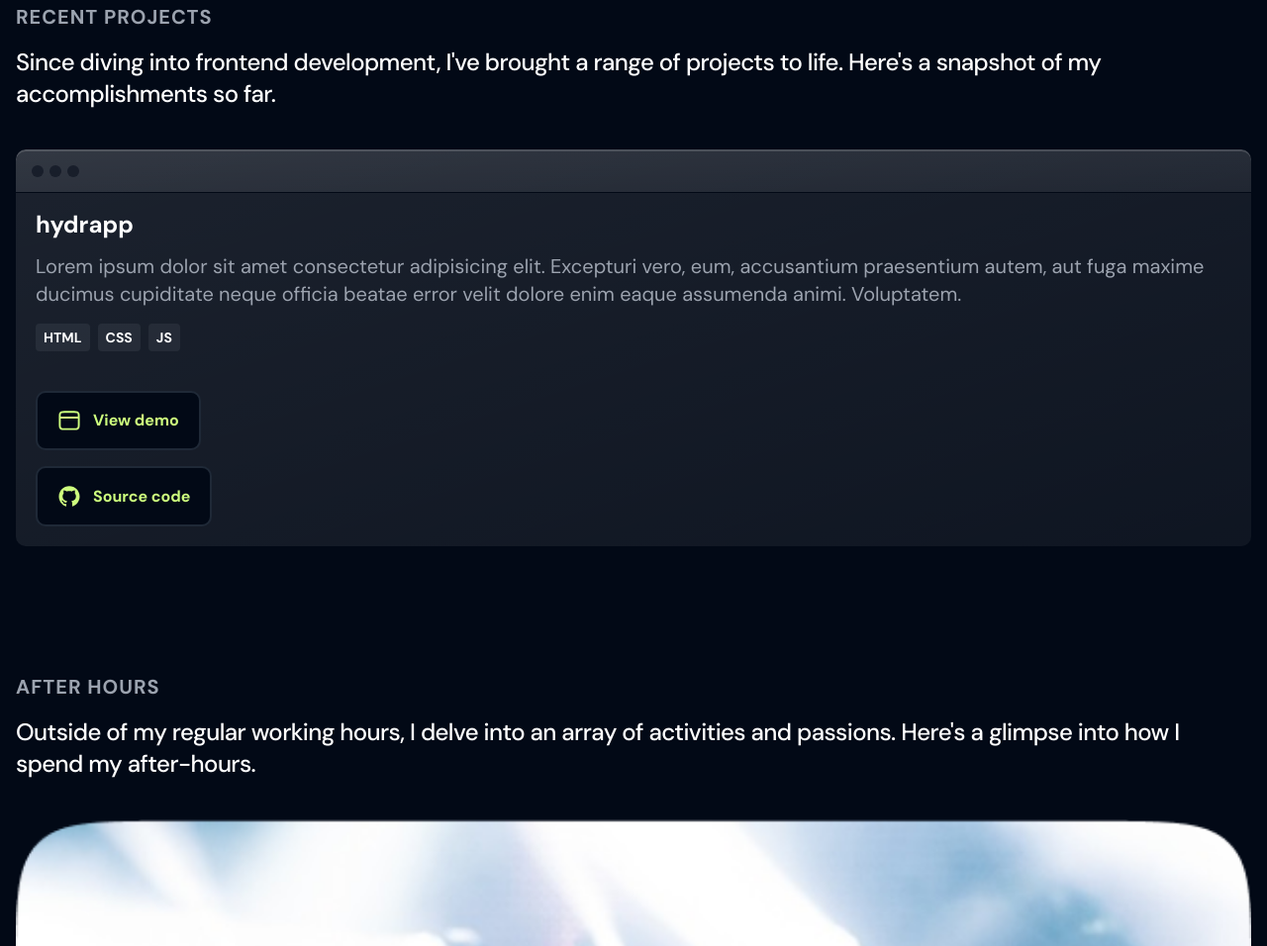
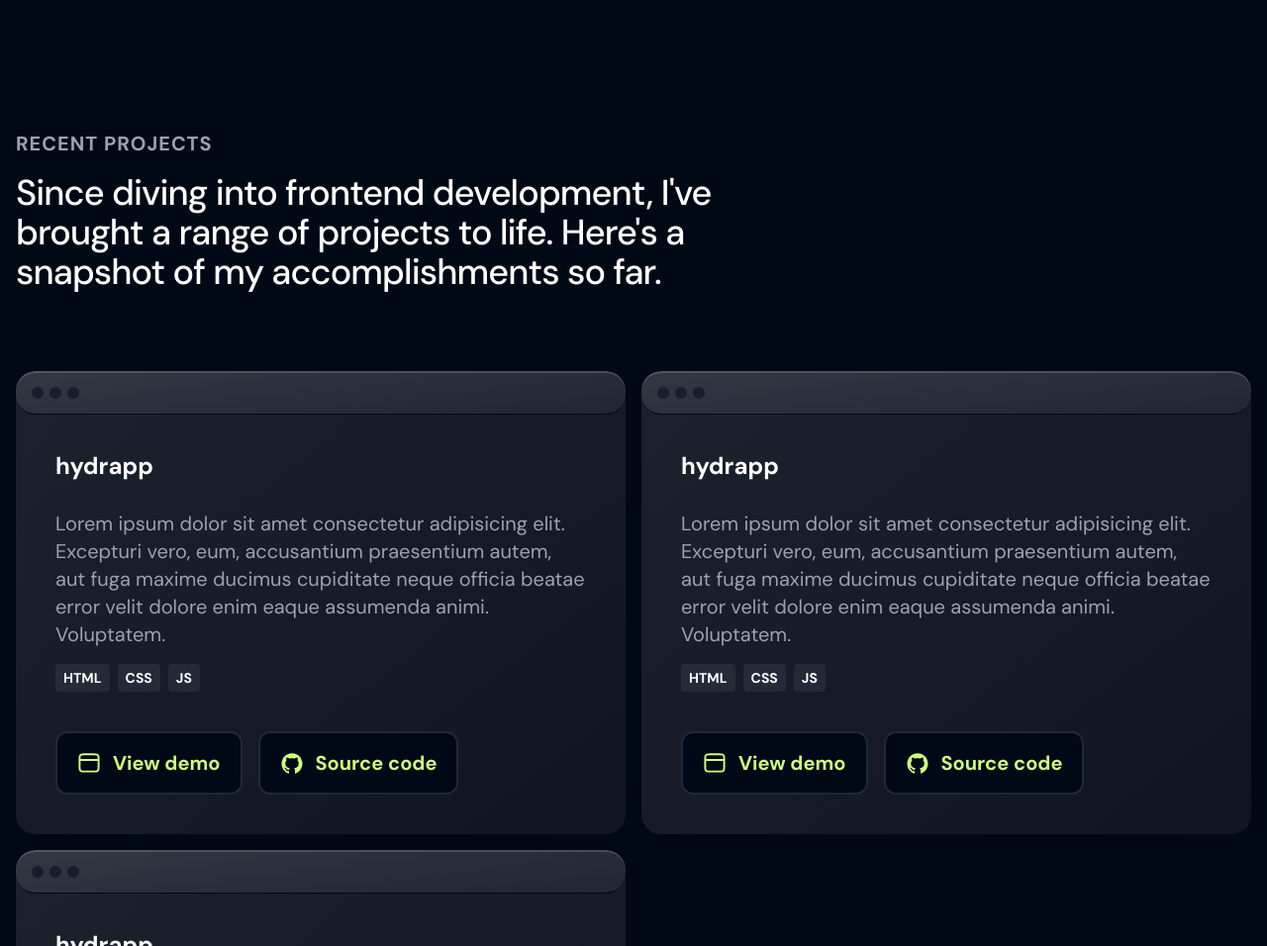
Before and after one commit to szramkalukasz/portfolio, a website built with Parcel: page src/index.html in a window 1280 px wide. Shown: the part 1844-2800 px from the top of the page at 99% size. Built offline with nearby package versions, Linux system fonts and the light colour scheme; files whose address does not match are found by name.

Commit message:
Add desktop stylesfor projects

```diff
--- a/src/index.html
+++ b/src/index.html
@@ -82,7 +82,7 @@
           </div>
         </div>
       </section>
-      <section class="mx-auto max-w-wtf mb-32" id="skills">
+      <section class="mx-auto max-w-wtf mb-32 md:mb-64" id="skills">
         <h2 class="text-gray-400 text-xl tracking-wider font-bold mb-4">
           MY SKILLS
         </h2>
@@ -95,7 +95,7 @@
         </p>
         <div class="grid gap-4 md:grid-cols-3">
           <article
-            class="p-5 md:p-10 rounded-wtf bg-gradient-to-br from-white/10 to-white/5 shadow-innerlight ring ring-bg"
+            class="p-5 md:p-6 lg:p-10 rounded-wtf bg-gradient-to-br from-white/10 to-white/5 shadow-innerlight ring ring-bg"
           >
             <img
               src="images/triangle.svg"
@@ -120,7 +120,7 @@
             </ul>
           </article>
           <article
-            class="p-5 md:p-10 rounded-wtf bg-gradient-to-br from-white/10 to-white/5 shadow-innerlight ring ring-bg"
+            class="p-5 md:p-6 lg:p-10 rounded-wtf bg-gradient-to-br from-white/10 to-white/5 shadow-innerlight ring ring-bg"
           >
             <img
               src="images/circles.svg"
@@ -143,7 +143,7 @@
             </ul>
           </article>
           <article
-            class="p-5 md:p-10 rounded-wtf bg-gradient-to-br from-white/10 to-white/5 shadow-innerlight ring ring-bg"
+            class="p-5 md:p-6 lg:p-10 rounded-wtf bg-gradient-to-br from-white/10 to-white/5 shadow-innerlight ring ring-bg"
           >
             <img
               src="images/flower.svg"
@@ -173,29 +173,34 @@
         >
           Recent Projects
         </h2>
-        <p class="text-2xl font-medium tracking-tight mb-10">
+        <p
+          class="text-2xl md:text-4xl md:max-w-3xl font-medium tracking-tight mb-10 md:mb-20"
+        >
           Since diving into frontend development, I've brought a range of
           projects to life. Here's a snapshot of my accomplishments so far.
         </p>
-        <div class="grid">
+        <div class="grid gap-4 md:grid-cols-2">
           <article
-            class="rounded-wtf bg-gradient-to-br overflow-clip from-white/10 to-white/5"
+            class="rounded-wtf md:rounded-wtf-xl bg-gradient-to-br overflow-clip from-white/10 to-white/5"
           >
             <div
-              class="border-b border-bg h-11 p-4 gap-1.5 shadow-innerlight rounded-t-wtf flex bg-gradient-to-br from-white/10 to-white/5"
+              class="border-b border-bg h-11 p-4 gap-1.5 shadow-innerlight rounded-t-wtf md:rounded-wtf-xl flex bg-gradient-to-br from-white/10 to-white/5"
             >
               <span class="w-3 h-3 block rounded-full bg-bg opacity-50"></span>
               <span class="w-3 h-3 block rounded-full bg-bg opacity-50"></span>
               <span class="w-3 h-3 block rounded-full bg-bg opacity-50"></span>
             </div>
-            <div class="p-5">
-              <h3 class="text-2xl leading-none font-bold mb-4">hydrapp</h3>
+            <div class="p-5 md:p-6 lg:p-10">
+              <header class="flex gap-4 items-center mb-4">
+                <h3 class="text-2xl leading-none font-bold mb-4">hydrapp</h3>
+              </header>
               <p class="text-gray-400 text-xl mb-4">
                 Lorem ipsum dolor sit amet consectetur adipisicing elit.
                 Excepturi vero, eum, accusantium praesentium autem, aut fuga
                 maxime ducimus cupiditate neque officia beatae error velit
                 dolore enim eaque assumenda animi. Voluptatem.
               </p>
+
               <ul class="flex gap-2 mb-10">
                 <li class="bg-gray-400/10 py-1 px-2 rounded text-sm font-bold">
                   HTML
@@ -207,15 +212,109 @@
                   JS
                 </li>
               </ul>
-              <div class="flex flex-col gap-4 items-start">
+              <div class="flex flex-col md:flex-row gap-4 items-start">
                 <a
-                  class="text-accent bg-bg flex gap-3 font-bold py-4 px-5 items-center rounded-[0.625rem] border-lightGray border-2"
+                  class="text-accent bg-bg flex gap-3 font-bold py-4 px-5 items-center rounded-wtf md:rounded-xl md:text-xl border-lightGray border-2"
                   href="#"
                   ><img class="w-6 h-6" src="images/demo-icon.svg" alt="" />
                   View demo</a
                 >
                 <a
-                  class="text-accent bg-bg flex gap-3 font-bold py-4 px-5 items-center rounded-[0.625rem] border-lightGray border-2"
+                  class="text-accent bg-bg flex gap-3 font-bold py-4 px-5 items-center rounded-wtf md:rounded-xl md:text-xl border-lightGray border-2"
+                  href="#"
+                  ><img src="images/github-icon.svg" alt="" /> Source code</a
+                >
+              </div>
+            </div>
+          </article>
+          <article
+            class="rounded-wtf md:rounded-wtf-xl bg-gradient-to-br overflow-clip from-white/10 to-white/5"
+          >
+            <div
+              class="border-b border-bg h-11 p-4 gap-1.5 shadow-innerlight rounded-t-wtf md:rounded-wtf-xl flex bg-gradient-to-br from-white/10 to-white/5"
+            >
+              <span class="w-3 h-3 block rounded-full bg-bg opacity-50"></span>
+              <span class="w-3 h-3 block rounded-full bg-bg opacity-50"></span>
+              <span class="w-3 h-3 block rounded-full bg-bg opacity-50"></span>
+            </div>
+            <div class="p-5 md:p-10">
+              <header class="flex gap-4 items-center mb-4">
+                <h3 class="text-2xl leading-none font-bold mb-4">hydrapp</h3>
+              </header>
+              <p class="text-gray-400 text-xl mb-4">
+                Lorem ipsum dolor sit amet consectetur adipisicing elit.
+                Excepturi vero, eum, accusantium praesentium autem, aut fuga
+                maxime ducimus cupiditate neque officia beatae error velit
+                dolore enim eaque assumenda animi. Voluptatem.
+              </p>
+
+              <ul class="flex gap-2 mb-10">
+                <li class="bg-gray-400/10 py-1 px-2 rounded text-sm font-bold">
+                  HTML
+                </li>
+                <li class="bg-gray-400/10 py-1 px-2 rounded text-sm font-bold">
+                  CSS
+                </li>
+                <li class="bg-gray-400/10 py-1 px-2 rounded text-sm font-bold">
+                  JS
+                </li>
+              </ul>
+              <div class="flex flex-col md:flex-row gap-4 items-start">
+                <a
+                  class="text-accent bg-bg flex gap-3 font-bold py-4 px-5 items-center rounded-wtf md:rounded-xl md:text-xl border-lightGray border-2"
+                  href="#"
+                  ><img class="w-6 h-6" src="images/demo-icon.svg" alt="" />
+                  View demo</a
+                >
+                <a
+                  class="text-accent bg-bg flex gap-3 font-bold py-4 px-5 items-center rounded-wtf md:rounded-xl md:text-xl border-lightGray border-2"
+                  href="#"
+                  ><img src="images/github-icon.svg" alt="" /> Source code</a
+                >
+              </div>
+            </div>
+          </article>
+          <article
+            class="rounded-wtf md:rounded-wtf-xl bg-gradient-to-br overflow-clip from-white/10 to-white/5"
+          >
+            <div
+              class="border-b border-bg h-11 p-4 gap-1.5 shadow-innerlight rounded-t-wtf md:rounded-wtf-xl flex bg-gradient-to-br from-white/10 to-white/5"
+            >
+              <span class="w-3 h-3 block rounded-full bg-bg opacity-50"></span>
+              <span class="w-3 h-3 block rounded-full bg-bg opacity-50"></span>
+              <span class="w-3 h-3 block rounded-full bg-bg opacity-50"></span>
+            </div>
+            <div class="p-5 md:p-10">
+              <header class="flex gap-4 items-center mb-4">
+                <h3 class="text-2xl leading-none font-bold mb-4">hydrapp</h3>
+              </header>
+              <p class="text-gray-400 text-xl mb-4">
+                Lorem ipsum dolor sit amet consectetur adipisicing elit.
+                Excepturi vero, eum, accusantium praesentium autem, aut fuga
+                maxime ducimus cupiditate neque officia beatae error velit
+                dolore enim eaque assumenda animi. Voluptatem.
+              </p>
+
+              <ul class="flex gap-2 mb-10">
+                <li class="bg-gray-400/10 py-1 px-2 rounded text-sm font-bold">
+                  HTML
+                </li>
+                <li class="bg-gray-400/10 py-1 px-2 rounded text-sm font-bold">
+                  CSS
+                </li>
+                <li class="bg-gray-400/10 py-1 px-2 rounded text-sm font-bold">
+                  JS
+                </li>
+              </ul>
+              <div class="flex flex-col md:flex-row gap-4 items-start">
+                <a
+                  class="text-accent bg-bg flex gap-3 font-bold py-4 px-5 items-center rounded-wtf md:rounded-xl md:text-xl border-lightGray border-2"
+                  href="#"
+                  ><img class="w-6 h-6" src="images/demo-icon.svg" alt="" />
+                  View demo</a
+                >
+                <a
+                  class="text-accent bg-bg flex gap-3 font-bold py-4 px-5 items-center rounded-wtf md:rounded-xl md:text-xl border-lightGray border-2"
                   href="#"
                   ><img src="images/github-icon.svg" alt="" /> Source code</a
                 >
```
